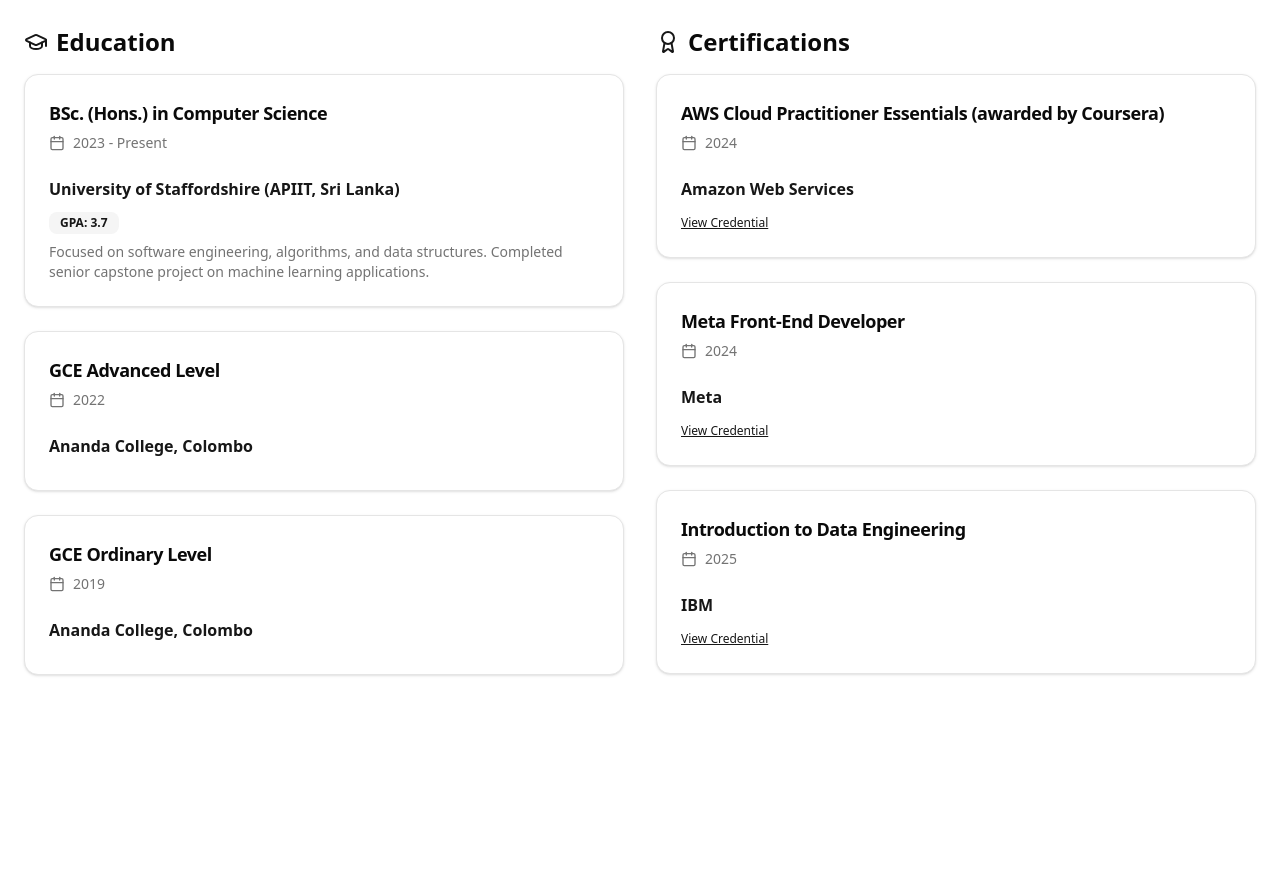
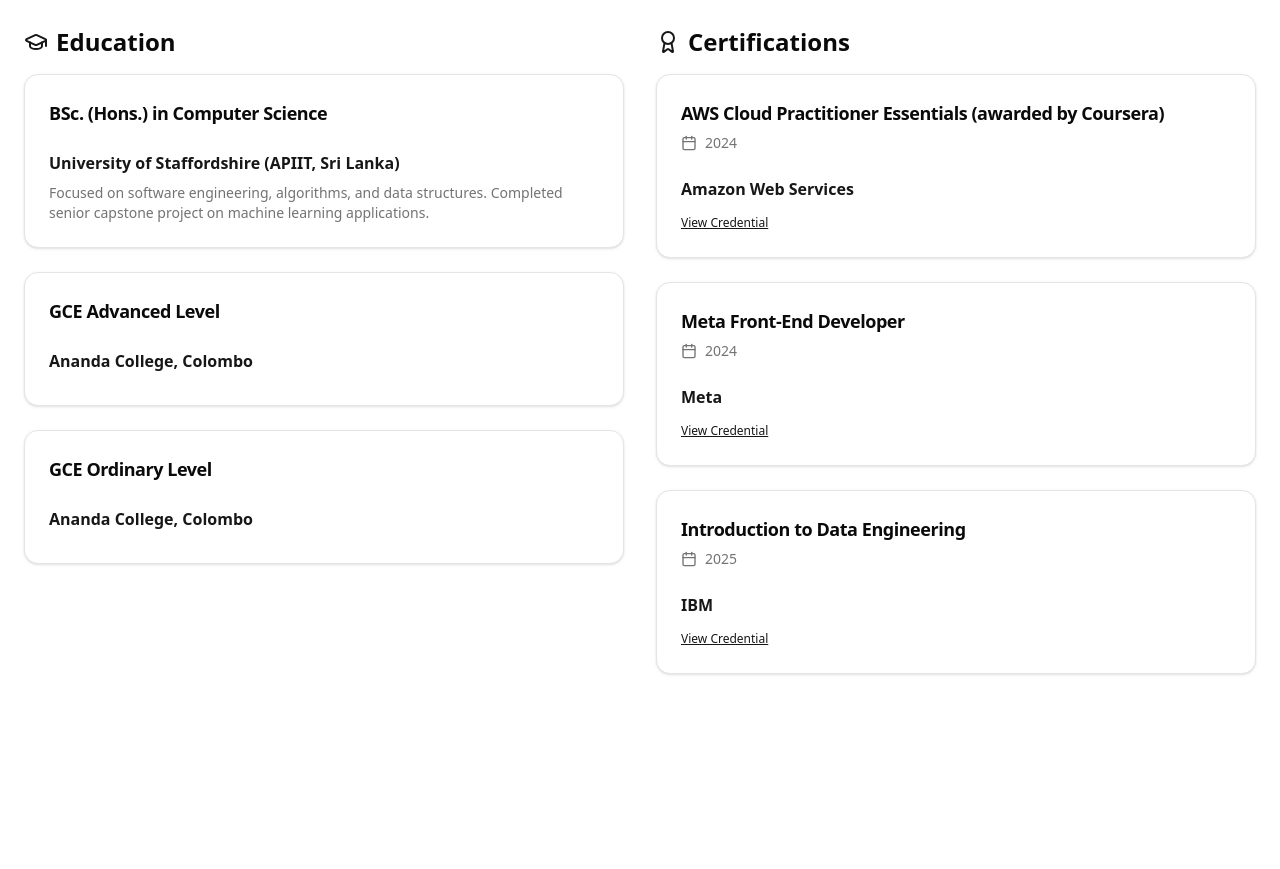
Before and after one commit to tehaandev/dev-portfolio, a Next.js app: page / in a window 1280 px wide. Shown: the part 3260-4129 px from the top of the page. Built offline with nearby package versions, Linux system fonts and the light colour scheme.

Commit message:
fix: remove unnecessary fields from education section for clarity

```diff
--- a/components/credentials-section.tsx
+++ b/components/credentials-section.tsx
@@ -5,7 +5,6 @@
   CardHeader,
   CardTitle,
 } from "@/components/ui/card";
-import { Badge } from "@/components/ui/badge";
 import { GraduationCap, Award, Calendar } from "lucide-react";
 
 const education = [
@@ -13,8 +12,6 @@
     id: 1,
     degree: "BSc. (Hons.) in Computer Science",
     institution: "University of Staffordshire (APIIT, Sri Lanka)",
-    year: "2023 - Present",
-    gpa: "3.7",
     description:
       "Focused on software engineering, algorithms, and data structures. Completed senior capstone project on machine learning applications.",
   },
@@ -22,13 +19,11 @@
     id: 2,
     degree: "GCE Advanced Level",
     institution: "Ananda College, Colombo",
-    year: "2022",
   },
   {
     id: 3,
     degree: "GCE Ordinary Level",
     institution: "Ananda College, Colombo",
-    year: "2019",
   },
 ];
 
@@ -103,20 +98,11 @@
               <Card key={edu.id}>
                 <CardHeader>
                   <CardTitle className="text-lg">{edu.degree}</CardTitle>
-                  <CardDescription className="flex items-center gap-2">
-                    <Calendar className="h-4 w-4" />
-                    {edu.year}
-                  </CardDescription>
                 </CardHeader>
                 <CardContent>
                   <p className="font-semibold text-primary mb-2">
                     {edu.institution}
                   </p>
-                  {edu.gpa && (
-                    <Badge variant="secondary" className="mb-2">
-                      GPA: {edu.gpa}
-                    </Badge>
-                  )}
                   <p className="text-sm text-muted-foreground">
                     {edu.description}
                   </p>
```
